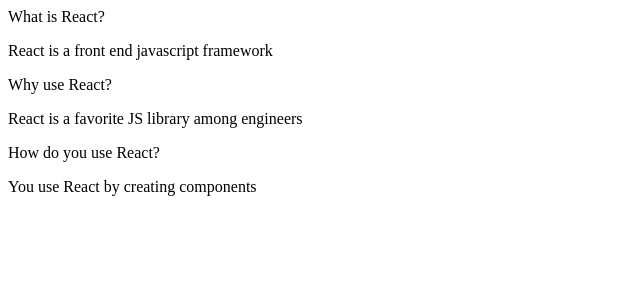
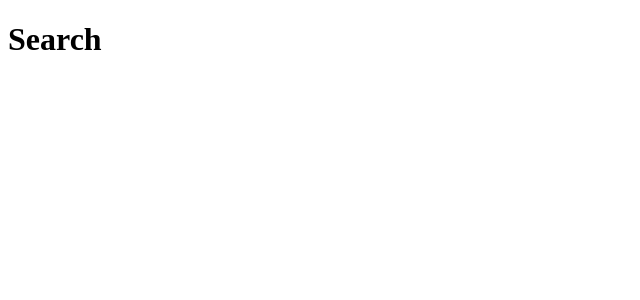
Before and after one commit to caplincapture/widgets, a React (Create React App) app: page / in a window 1280 px wide. Shown: the top 300 px of the page, without its empty margins (0-640 px from the left). Built offline with nearby package versions, Linux system fonts and the light colour scheme.

Commit message:
scaffolding the widget

```diff
--- a/src/App.js
+++ b/src/App.js
@@ -1,5 +1,6 @@
 import React from "react";
 import Accordion from "./components/Accordion";
+import Search from "./components/Search";
 
 const items = [
   {
@@ -19,7 +20,7 @@
 const App = () => {
   return (
     <div>
-      <Accordion items={items} />
+      <Search />
     </div>
   );
 };
--- /dev/null
+++ b/src/components/Search.js
@@ -0,0 +1,7 @@
+import React from 'react';
+
+const Search = () => {
+  return <h1>Search</h1>;
+};
+
+export default Search;
```
